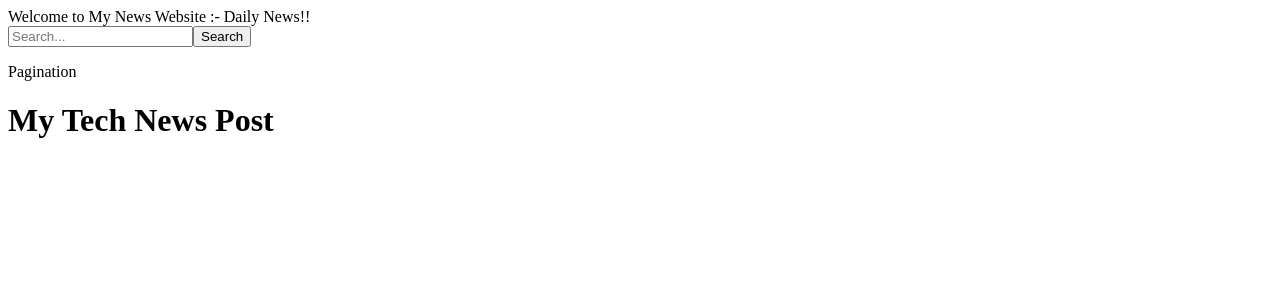
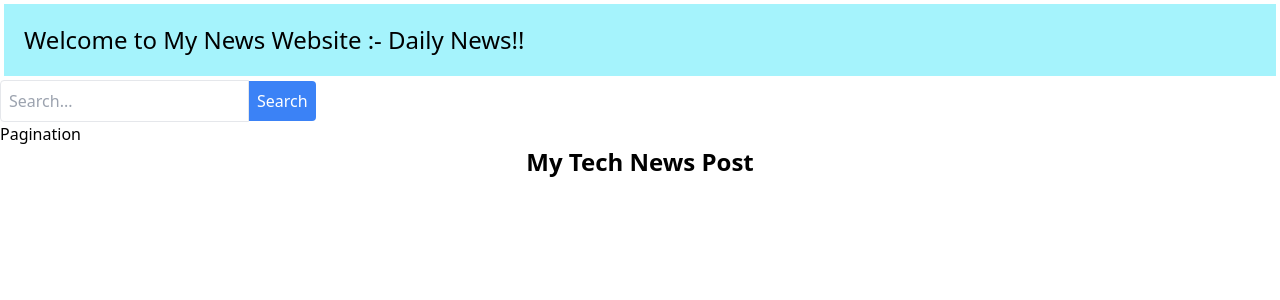
Before and after one commit to VaibhavRtd7/NexTechNews, a React (Create React App) app: page / in a window 1280 px wide. Shown: the top 300 px of the page. Built offline with nearby package versions, Linux system fonts and the light colour scheme; no server answers.

Commit message:
fixed-tailwindcss problem

```diff
--- a/package.json
+++ b/package.json
@@ -36,6 +36,7 @@
     ]
   },
   "devDependencies": {
+    "eslint-plugin-react": "^7.33.2",
     "tailwindcss": "^3.4.1"
   }
 }
--- a/src/App.js
+++ b/src/App.js
@@ -1,6 +1,8 @@
 import Search from "./components/Search"
 import Pagination from "./components/Pagination"
 import Stories from "./components/Stories"
+import styles from "./index.css"
+
 
 // import { AppContext } from "./context"
 // import { useContext } from "react"
@@ -10,7 +12,7 @@ const App = () => {
   const data = useGlobalContext();
   return (
     <>
-      <div className="m-1 p-5 text-3xl bg-cyan-200"> Welcome to My News Website :-   {data}!!</div>
+      <div className="m-1 p-5 text-2xl bg-cyan-200"> Welcome to My News Website :-   {data}!!</div>
        <Search />
        <Pagination />
        <Stories />
--- a/tailwind.config.js
+++ b/tailwind.config.js
@@ -1,8 +1,11 @@
 /** @type {import('tailwindcss').Config} */
 module.exports = {
-  content: [
-    "./src/**/*.{js,jsx,ts,tsx}",
-  ],
+  content:
+  ["./src/**/*.{js,jsx,ts,tsx}", "./index.html"],
+
+  // [
+  //   "./src/**/*.{js,jsx,ts,tsx}",
+  // ],
   theme: {
     extend: {},
   },
```
Also changed, not shown: 1 other file (tests, documents, lock files or other folders).
